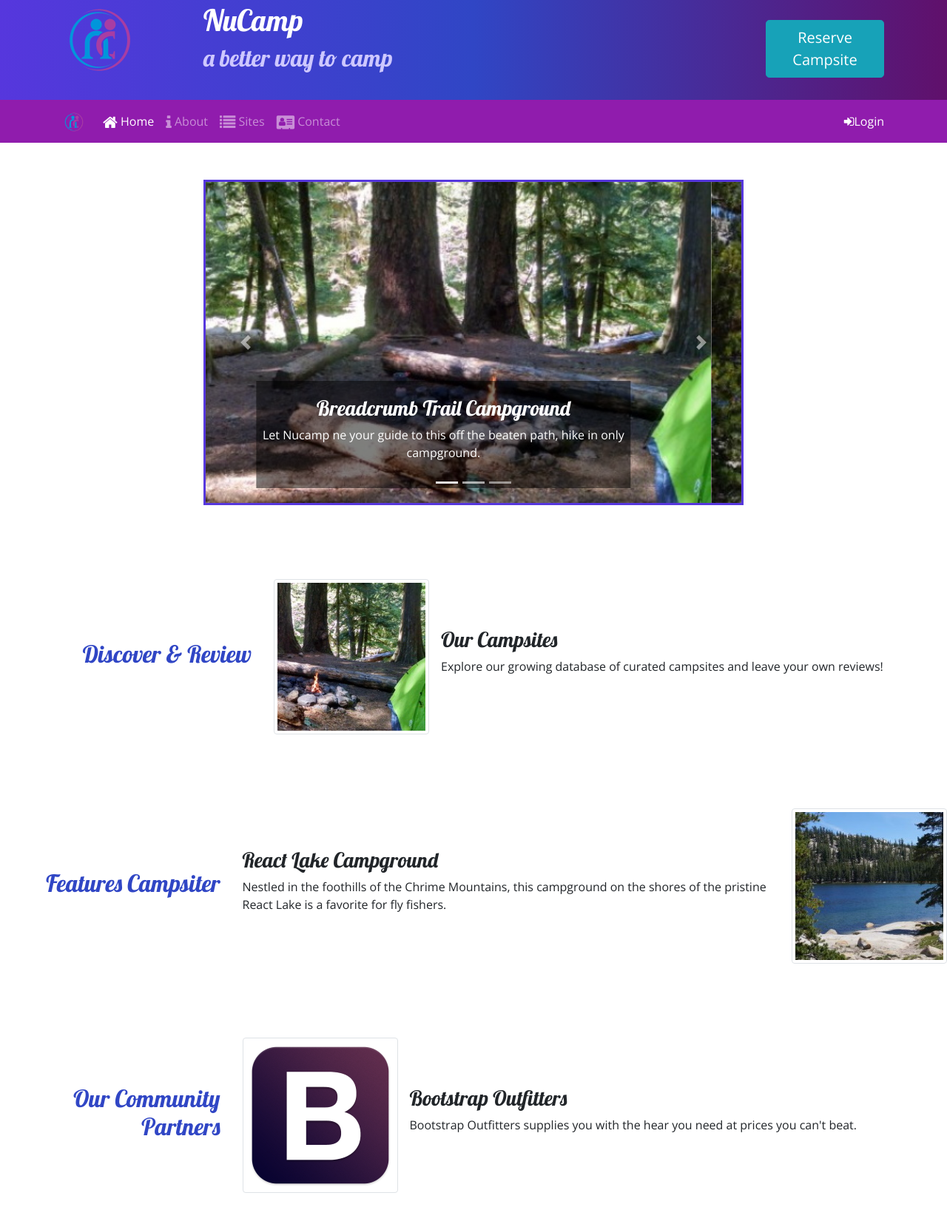
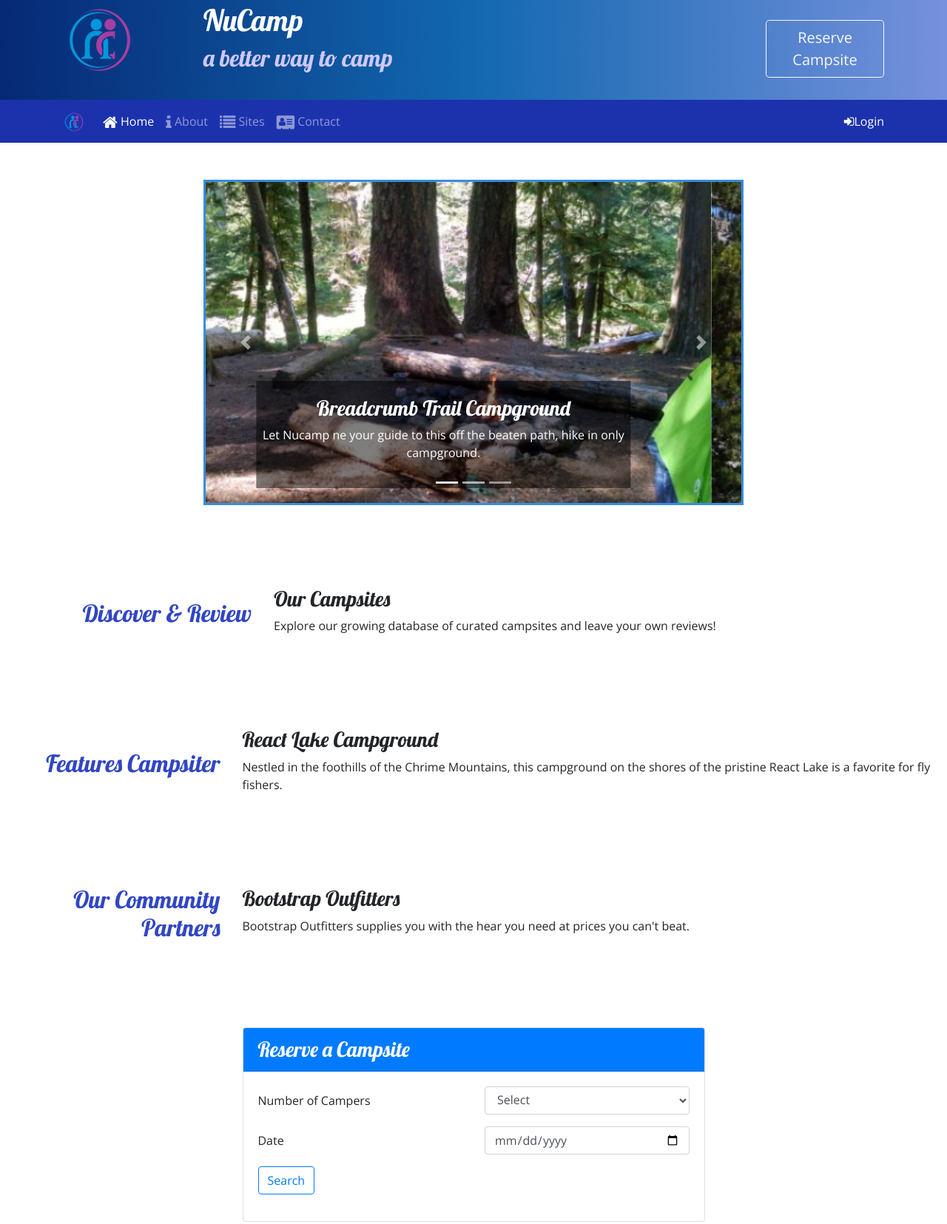
Before and after one commit to IsaacMunoz1490/campsite, a website: page index.html in a window 1280 px wide. Shown: the part 27-1682 px from the top of the page at 74% size. Drawn offline with nearby package versions, Linux system fonts and the light colour scheme.

Commit message:
Code Challenge

```diff
--- a/css/styles.css
+++ b/css/styles.css
@@ -15,13 +15,13 @@ header h2 {
 }
 
 .site-footer {
-    background-image: linear-gradient(#cec8ff, white);
+    background-image: linear-gradient(#ffffff, rgb(58, 108, 214));
     padding: 20px 0;
 }
 .jumbotron {
     margin: 0;
     padding: 30px;
-    background-image: linear-gradient(to right, #5637dd, #3046c5, #60106b);
+    background-image: linear-gradient(to right, #062975, #1268af, #7691dd);
     color: white;
 }
 
@@ -31,7 +31,7 @@ header h2 {
     min-height: 200px;
 }
 .navbar {
-    background-color: #901cad;
+    background-color: #1c32ad;
 }
 
 
@@ -47,5 +47,5 @@ a , a:hover {
 
 
 .carousel {
-    border: solid #5637DD;
+    border: solid #378ddd;
 }
--- a/index.html
+++ b/index.html
@@ -33,7 +33,7 @@
                     <h2>a better way to camp</h2>
                 </div>
                 <div class="col-md-4 col-xl-2 mt-4">
-                        <a href="#reserveForm" class="btn btn-info btn-lg" class="btn btn-lg btn-info" data-toggle="tooltip" data-placement="bottom" data-html="true" title="Or call us at <br/><strong> 1-415-555-1234</strong">Reserve Campsite</a>
+                        <a href="#reserveForm" class="btn btn-outline-light btn-lg" data-toggle="tooltip" data-placement="bottom" data-html="true" title="Or call us at <br/><strong> 1-415-555-1234</strong">Reserve Campsite</a>
                 </div>
         </div>
     </div>
@@ -160,7 +160,7 @@
             </div>
         <div class="col">
             <div class="media">
-                    <img class="d-flex mr-3 img-thumbnail" src="img/breadcrumb-trail-thumb.jpg" alt="Breadcrumbs Trail" />
+                    <!-- <img class="d-flex mr-3 img-thumbnail" src="img/breadcrumb-trail-thumb.jpg" alt="Breadcrumbs Trail" /> -->
                     <div class="media-body align-self-center">
                         <h3>Our Campsites</h3>
                         <p class="d-none d-sm-block">Explore our growing database of curated campsites and leave your own reviews!</p>
@@ -180,7 +180,7 @@
                     <h3>React Lake Campground</h3>
                     <p class="d-none d-sm-block">Nestled in the foothills of the Chrime Mountains, this campground on the shores of the pristine React Lake is a favorite for fly fishers.</p>
                 </div>
-                    <img class="d-flex ml-3 img-thumbnail" src="img/react-lake-thumb.jpg" alt="React Lake">
+                    <!-- <img class="d-flex ml-3 img-thumbnail" src="img/react-lake-thumb.jpg" alt="React Lake">  -->
         </div>
     </div>
 
@@ -192,7 +192,7 @@
         </div>
         <div class="col">
             <div class="media">
-                <img class="d-flex mr-3 img-thumbnail" src="img/bootstrap-thumb.png" alt="Bootstrap Outfitters"/>
+                <!-- <img class="d-flex mr-3 img-thumbnail" src="img/bootstrap-thumb.png" alt="Bootstrap Outfitters"/>     -->
                     <div class="media-body align-self-center">
                         <h3>Bootstrap Outfitters</h3>
                         <p class="d-none d-sm-block">Bootstrap Outfitters supplies you with the hear you need at prices you can't beat.</p>
@@ -206,7 +206,7 @@
 <div class="row row-content">
     <div class="col-sm-6 mx-auto">
         <div class="card">
-            <h3 class="card-header bg-info text-white">Reserve a Campsite</h3>
+            <h3 class="card-header bg-primary text-white">Reserve a Campsite</h3>
             <div class="card-body">
                 <form class="form" id="reserveForm">
                     <div class="form-group row">
@@ -231,7 +231,7 @@
                         </div>
                         <div class="form-group row">
                         <div class="col">
-                            <button class="btn btn-primary" type="submit" value="input">Search</button>
+                            <button class="btn btn-outline-primary" type="submit" value="input">Search</button>
                         </div>
                         </div>
                 </form>
```
Also changed, not shown: aboutus.html (+1 -1 lines), contactus.html (+8 -10 lines). Lines whose indentation alone changed are shown as unchanged.
